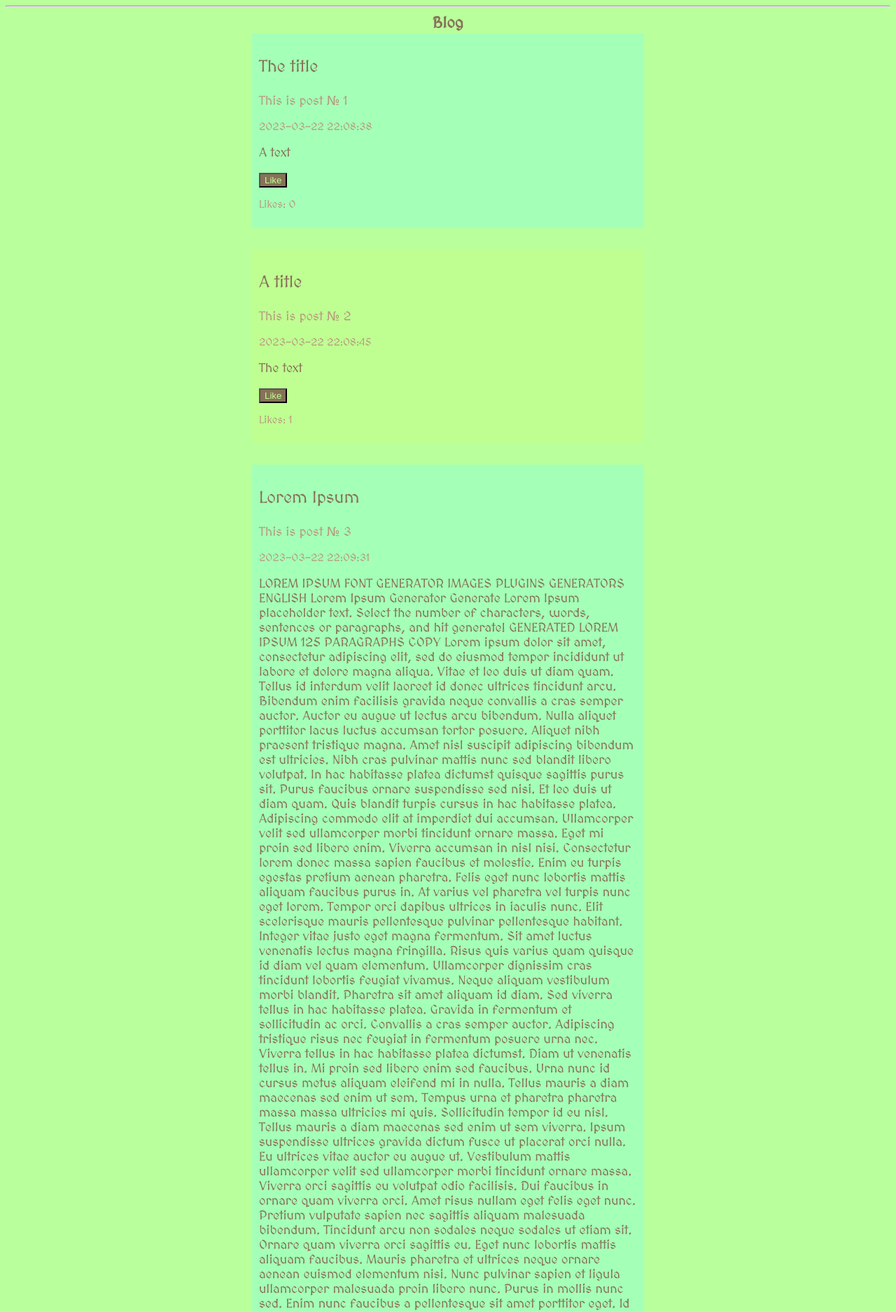
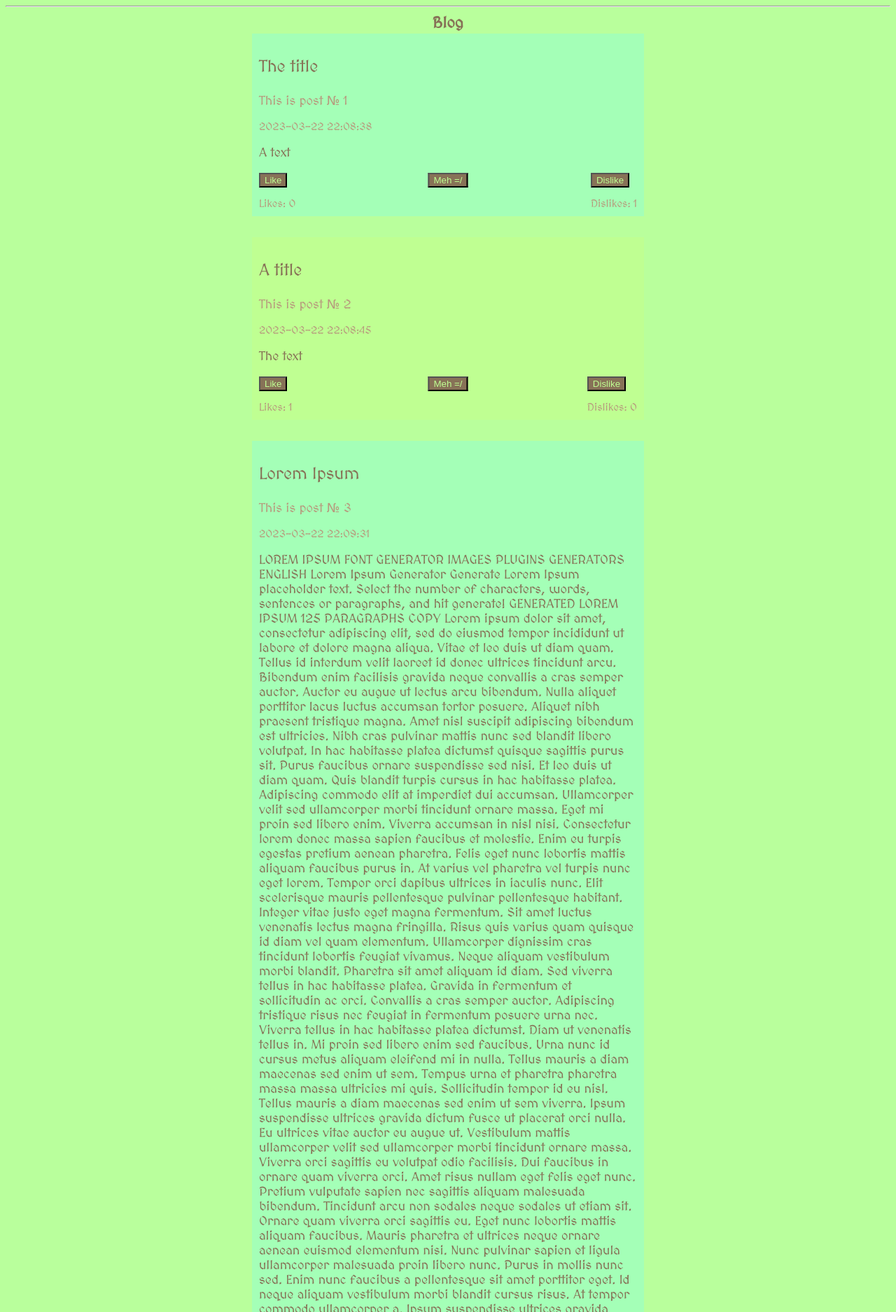
Before and after one commit to JuliaGolubnycha/Block_post, a Flask app: page /blog_posts in a window 1280 px wide. Shown: the part 44-1919 px from the top of the page at 70% size. Run offline with Flask 2, Linux system fonts and the light colour scheme; data comes from the database, SQL or seed files in the repository; both versions use the stored data as it was after the commit.

Commit message:
Dislikes were added

```diff
--- a/app.py
+++ b/app.py
@@ -16,6 +16,7 @@ class BlogPosts(db.Model): #This line creates class BlogPosts, which is the subc
 	text = db.Column(db.String(200000))  #posts' column
 	datetime = db.Column(db.DateTime()) #date and time column
 	likes = db.Column('likes', db.Integer, default=0)
+	dislikes = db.Column('dislikes', db.Integer, default=0)
 	def __init__(self, title, text, datetime): #we are defining method which is used to initialize the object. Values text and datetime are assigned to variables with the same names
 	   self.title = title
 	   self.text = text
@@ -59,6 +60,15 @@ def like_post():
 		db.session.commit()
 	return redirect(url_for('posts'))
 
+@app.route('/dislike_posts', methods=['GET','POST'])
+def dislike_post():
+	if request.method == 'POST':
+		post_id = request.form['dislike']
+		post = BlogPosts.query.filter_by(id=post_id).first()
+		post.dislikes += 1
+		db.session.commit()
+	return redirect (url_for('posts'))
+
 if __name__ == "__main__": #this part I don't understand at the moment, but it must be here
 	with app.app_context(): #to create a new application context in Flask app
                 db.create_all() #to create needed tables if they aren't exist but somehow this doesn't work - learn that question after
--- a/static/styles.css
+++ b/static/styles.css
@@ -96,6 +96,7 @@ body {
 
 .posts {
     padding: 10px;
+    padding-bottom: 50px;
     margin: 20px;
     margin-top: 30px;
     align:center;
@@ -136,8 +137,20 @@ body {
     color: #b79a7d;
 }
 
-.main_content {
-    background-color: #fff;
-    box-shadow: 6px 6px 20px rgba(0, 0, 0, 0.1);
-    padding: 105px 90px;
+.like_container {
+    float: left;
 }
+
+.dislike_container {
+    float: right;
+}
+
+.meh {
+    position: absolute;
+    left: 50%;
+    transform: translate(-50%);
+}
+
+.likesdislikes {
+    margin-bottom: 30px;
+}
--- a/templates/posts.html
+++ b/templates/posts.html
@@ -9,10 +9,24 @@
 	<p class="onumber">This is post № {{ loop.index }}</p> <!--to print the ordinal number of each post-->
 	<p class="pdate">{{ post.datetime }}</p>
 	<p class="ptext">{{ post.text }}
-	<form method="post" action="/like_posts">
-		<button type="submit" name="like" value="{{ post.id }}" class="school" onclick="alert('You have liked the post')">Like</button> <!--button should have a name for backend-->
-	</form></p>
-	<p class="plike">Likes: {{ post.likes }}</p>
+	<div class="likesdislikes">
+		<div class="like_container">
+			<form method="post" action="/like_posts">
+				<button type="submit" name="like" value="{{ post.id }}" class="school" onclick="alert('You have liked the post')">Like</button> <!--button should have a name for backend-->
+			</form>
+			<p class="plike">Likes: {{ post.likes }}</p>
+		</div>
+		<div class="dislike_container">
+			<form method="post" action="/dislike_posts">
+				<button type="submit" name="dislike" value="{{ post.id }}" class="school" onclick="alert('You have disliked the post')">Dislike</button> <!--button should have a name for backend-->
+			</form>
+			<p class="plike">Dislikes: {{ post.dislikes }}</p>
+		</div>
+		<div class="meh">
+			<button type="button" name="meh" class="school" onclick="alert('Do not you dare meh at me here!!!')">Meh =/</button>
+		</div>
+	</div>
+	</p>
 </div>
 {% endfor %}
 </div>
```
Also changed, not shown: instance/database.sqlite3.
